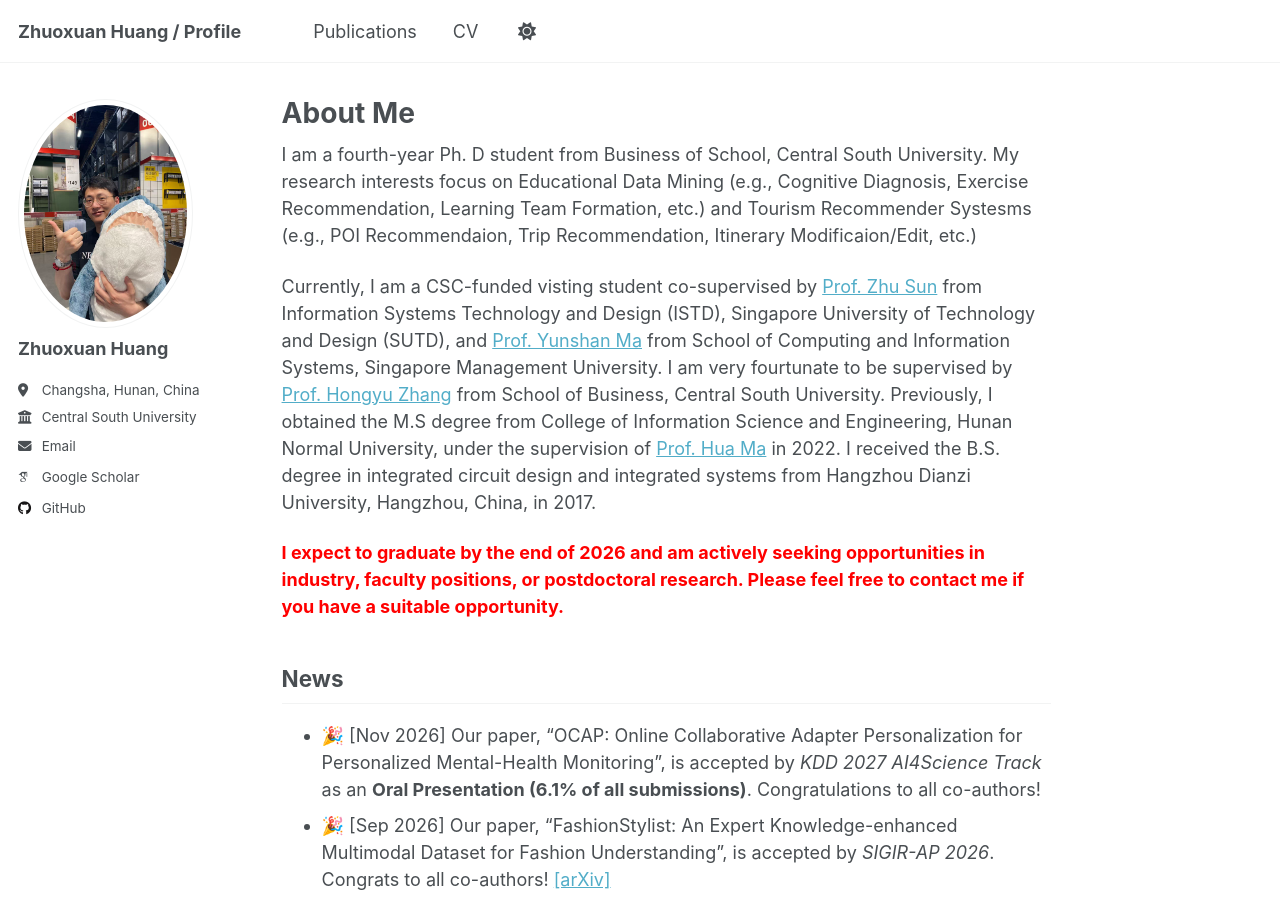
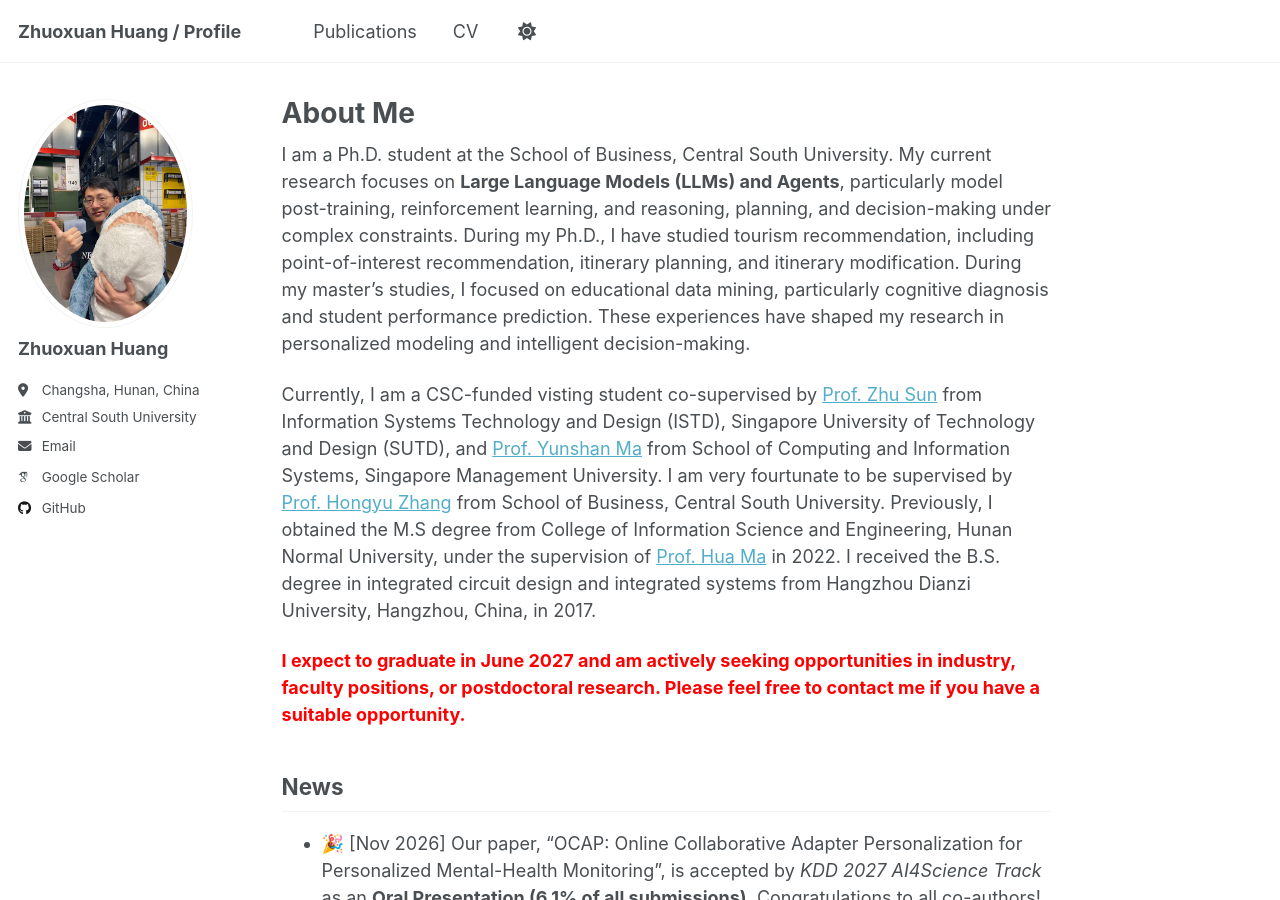
Before and after one commit to zelo2/zelo2.github.io, a Jekyll site: the page built from _pages/about.md, in a window 1280 px wide and 900 px high. Built offline with Jekyll 4.4.1, drawn with Linux system fonts in a browser that asks for light colours; some web fonts are replaced; a script that is not in the unit is left out.

Commit message:
Update research interests and expected graduation date

```diff
--- a/_pages/about.md
+++ b/_pages/about.md
@@ -7,11 +7,11 @@ redirect_from:
   - /about.html
 ---
 
-I am a fourth-year Ph. D student from Business of School, Central South University. My research interests focus on Educational Data Mining (e.g., Cognitive Diagnosis, Exercise Recommendation, Learning Team Formation, etc.) and Tourism Recommender Systesms (e.g., POI Recommendaion, Trip Recommendation, Itinerary Modificaion/Edit, etc.)
+I am a Ph.D. student at the School of Business, Central South University. My current research focuses on **Large Language Models (LLMs) and Agents**, particularly model post-training, reinforcement learning, and reasoning, planning, and decision-making under complex constraints. During my Ph.D., I have studied tourism recommendation, including point-of-interest recommendation, itinerary planning, and itinerary modification. During my master's studies, I focused on educational data mining, particularly cognitive diagnosis and student performance prediction. These experiences have shaped my research in personalized modeling and intelligent decision-making.
 
 Currently, I am a CSC-funded visting student co-supervised by [Prof. Zhu Sun](https://sites.google.com/view/zhusun/home) from Information Systems Technology and Design (ISTD), Singapore University of Technology and Design (SUTD), and [Prof. Yunshan Ma](https://mysbupt.github.io) from School of Computing and Information Systems, Singapore Management University. I am very fourtunate to be supervised by [Prof. Hongyu Zhang](https://scholar.google.com.hk/citations?user=B1gqJ8UAAAAJ&hl=zh-CN&oi=sra) from School of Business, Central South University. Previously, I obtained the M.S degree from College of Information Science and Engineering, Hunan Normal University, under the supervision of [Prof. Hua Ma](https://ieeexplore.ieee.org/author/37086381334) in 2022. I received the B.S. degree in integrated circuit design and integrated systems from Hangzhou Dianzi University, Hangzhou, China, in 2017.
 
-<p style="color: red;"><strong>I expect to graduate by the end of 2026 and am actively seeking opportunities in industry, faculty positions, or postdoctoral research. Please feel free to contact me if you have a suitable opportunity.</strong></p>
+<p style="color: red;"><strong>I expect to graduate in June 2027 and am actively seeking opportunities in industry, faculty positions, or postdoctoral research. Please feel free to contact me if you have a suitable opportunity.</strong></p>
 
 News
 ------
```
